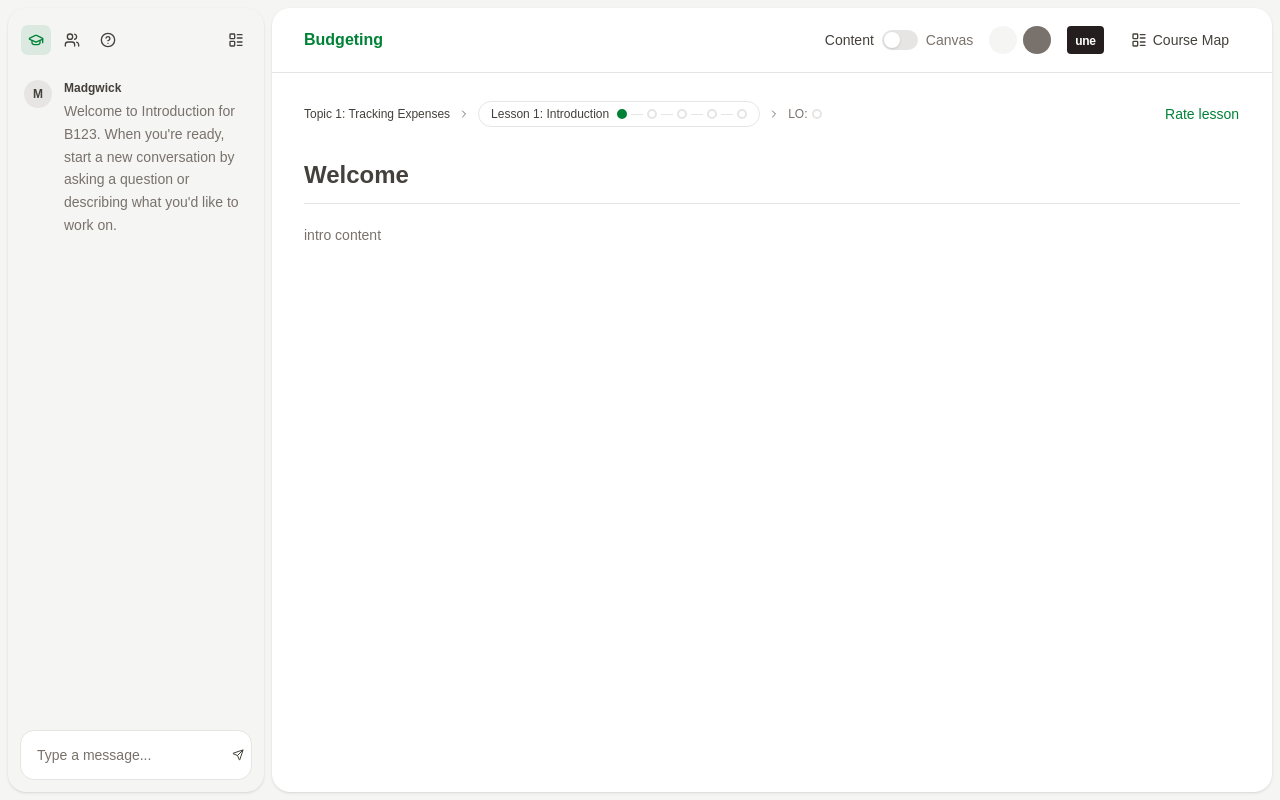
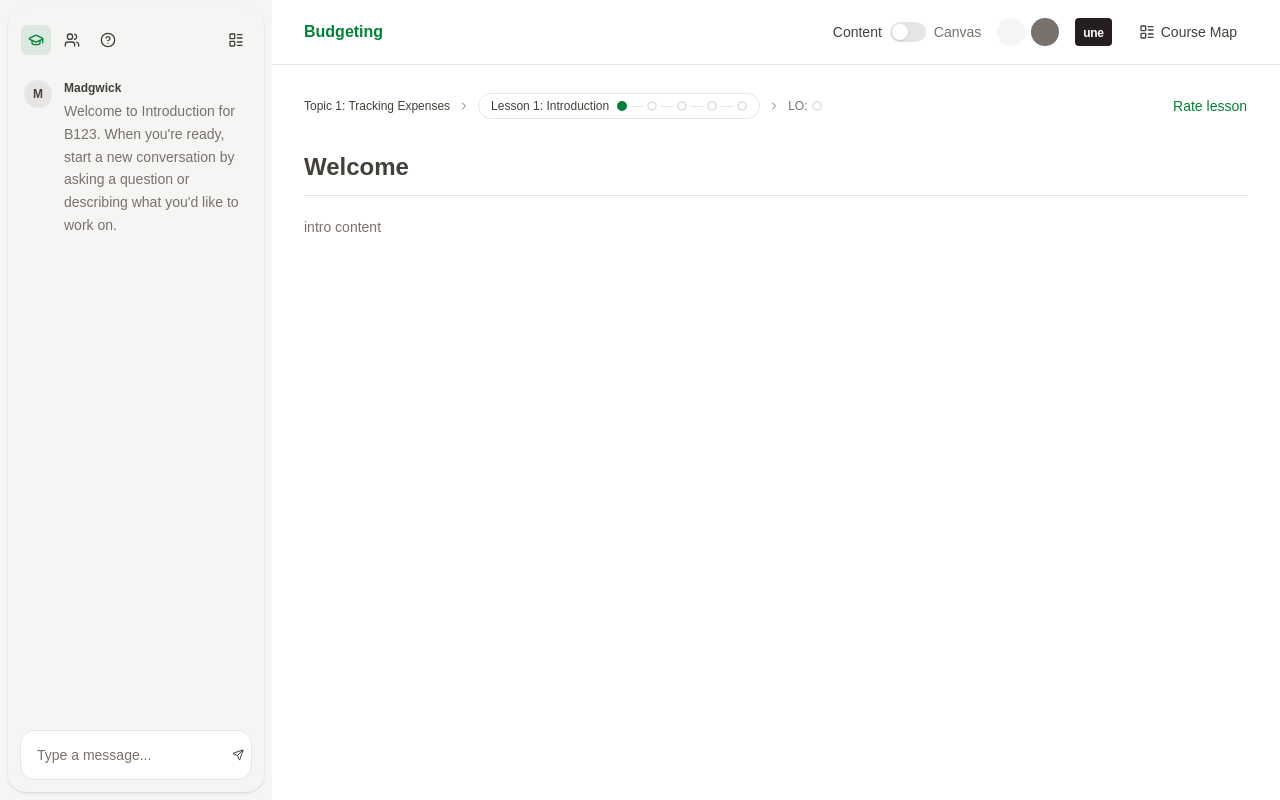
Before and after one commit to Lyfe4/ui-2.0, a React (Vite) app: page / in a window 1280 px wide. Built offline with nearby package versions, Linux system fonts and the light colour scheme.

Commit message:
Only side panes rounded, content fills full screen
Remove blanket p-2 from root. Chat/canvas use their own my-2 ml-2/mr-2
so they float inset. ContentPane drops rounding and shadow to stretch
edge-to-edge, feeling like the full viewport.

https://claude.ai/code/session_01EMqu58zau4YseKmv6Pfi6q

```diff
--- a/src/App.tsx
+++ b/src/App.tsx
@@ -8,7 +8,7 @@ export default function App() {
   const [mapOpen, setMapOpen] = useState(false)
 
   return (
-    <div className="flex h-screen gap-2 overflow-hidden bg-muted p-2">
+    <div className="flex h-screen gap-2 overflow-hidden bg-muted">
       <ChatPane />
       <ContentPane
         canvasOpen={canvasOpen}
--- a/src/components/CanvasPane.tsx
+++ b/src/components/CanvasPane.tsx
@@ -45,7 +45,7 @@ function Divider() {
 
 export function CanvasPane({ onClose }: CanvasPaneProps) {
   return (
-    <div className="flex w-[420px] flex-shrink-0 flex-col rounded-2xl bg-muted shadow-sm">
+    <div className="flex w-[420px] flex-shrink-0 flex-col rounded-2xl bg-muted shadow-sm my-2 mr-2">
       <div className="flex items-center justify-between px-5 py-4">
         <span className="text-sm font-medium text-foreground">Canvas</span>
         <button onClick={onClose} className="text-muted-foreground transition-colors hover:text-foreground">
--- a/src/components/ChatPane.tsx
+++ b/src/components/ChatPane.tsx
@@ -36,7 +36,7 @@ export function ChatPane() {
   return (
     <div
       className={cn(
-        "flex flex-shrink-0 flex-col rounded-2xl bg-muted shadow-sm transition-[width] duration-200",
+        "flex flex-shrink-0 flex-col rounded-2xl bg-muted shadow-sm transition-[width] duration-200 my-2 ml-2",
         view === "navigator" ? "w-80" : "w-64",
       )}
     >
--- a/src/components/ContentPane.tsx
+++ b/src/components/ContentPane.tsx
@@ -19,7 +19,7 @@ export function ContentPane({
   onToggleMap,
 }: ContentPaneProps) {
   return (
-    <div className="flex min-w-0 flex-1 flex-col overflow-hidden rounded-2xl bg-background shadow-sm">
+    <div className="flex min-w-0 flex-1 flex-col overflow-hidden bg-background">
       {/* Header — always visible */}
       <div className="flex items-center justify-between px-8 py-4">
         {mapOpen ? (
```
